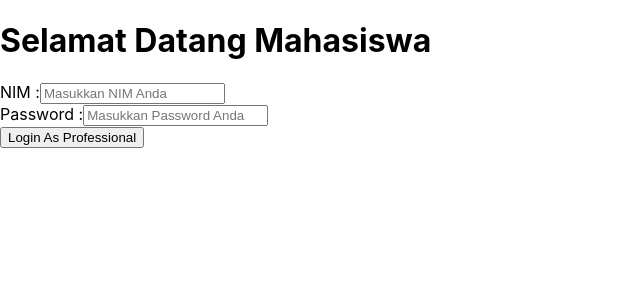
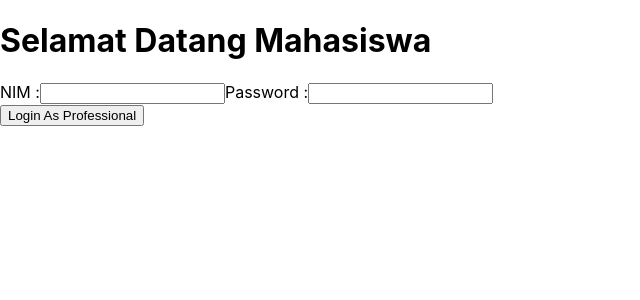
Before and after one commit to MBKM-React/Risa-Login, a React (Create React App) app: page / in a window 1280 px wide. Both pictures are taken after a click on the button "Login As Mahasiswa". Shown: the top 300 px of the page, without its empty margins (0-640 px from the left). Built offline with nearby package versions, Linux system fonts and the light colour scheme.

Commit message:
Add Components

```diff
--- a/src/App.js
+++ b/src/App.js
@@ -2,6 +2,10 @@
 // import { ReactDOM } from 'react';
 import React from "react";
 // import Mhs from "./components/mahasiswa";
+// import Button from './atom/button'
+// import 'bootstrap/dist/css/bootstrap.min.css';
+import Mhs from "./components/mahasiswa";
+import Prof from "./components/prof";
 
 
 function LoginMhs(props) {
@@ -20,9 +24,9 @@ function LoginProf(props) {
   );
 }
 
-function LoginForm(){
+// function LoginForm(){
 
-}
+// }
 
 class LoginControl extends React.Component {
   constructor(props) {
@@ -60,31 +64,11 @@ class LoginControl extends React.Component {
 }
 
 function Mahasiswa(props) {
-  return <form>
-  <h1>Selamat Datang Mahasiswa</h1>
-  <div className="form-group">
-    <label>NIM :</label>
-    <input type="text" placeholder="Masukkan NIM Anda" required />
-  </div>
-  <div className="form-group">
-    <label>Password :</label>
-    <input type="password" placeholder="Masukkan Password Anda" required />
-  </div>
-</form>;
+  return <Mhs></Mhs>
 }
 
 function Professional(props) {
-  return <form>
-  <h1>Selamat Datang Professional</h1>
-  <div className="form-group">
-    <label>Username :</label>
-    <input type="email" placeholder="Masukkan username Anda" required />
-  </div>
-  <div className="form-group">
-    <label>Password :</label>
-    <input type="password" placeholder="Masukkan Password Anda" required />
-  </div>
-</form>;
+  return <Prof></Prof>
 }
 
 function Login(props) {
--- a/src/atom/button.js
+++ b/src/atom/button.js
@@ -1,5 +1,5 @@
 const ButtonLogin = (props) => {
-    return <button className={props.value}>Log in</button>
+    return <button className={props.role} style={props.style} >Log in</button>
 }
 
 export default ButtonLogin;
--- a/src/components/mahasiswa.jsx
+++ b/src/components/mahasiswa.jsx
@@ -1,7 +1,7 @@
-function Mahasiswa(){
-    return <form>
+const Mhs = (props) => {
+  return <form>
     <div className>
-    <h1>Selamat Datang Professional</h1>
+    <h1>Selamat Datang Mahasiswa</h1>
       <label>
       NIM :
       </label>
@@ -15,6 +15,10 @@ function Mahasiswa(){
 
     </div>
   </form>;
-}
+ }
 
-export default Mahasiswa;
+// const Label = (props) => {
+//   return <label>Selamat Datang Mahasiswa</label>
+// }
+
+export default Mhs;
--- /dev/null
+++ b/src/components/prof.jsx
@@ -0,0 +1,18 @@
+const Prof = (props) => {
+    return <form>
+    <h1>Selamat Datang Professional</h1>
+    <div className="form-group">
+      <label>Username :</label>
+      <input type="email" placeholder="Masukkan username Anda" required />
+    </div>
+    <div className="form-group">
+      <label>Password :</label>
+      <input type="password" placeholder="Masukkan Password Anda" required />
+    </div>
+    {/* <div className="Button">
+    <Button >Log in</Button>{''}
+    </div> */}
+  </form>;
+}
+
+export default Prof;
```
